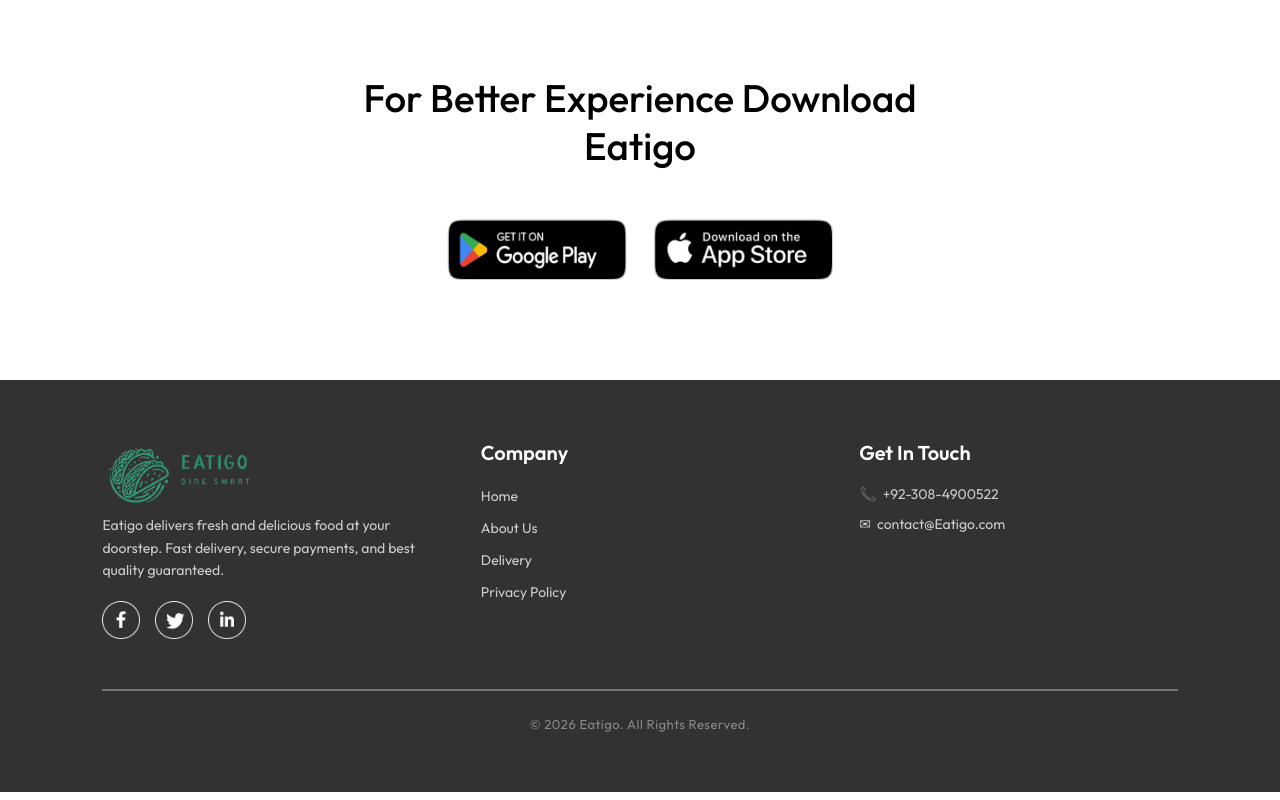
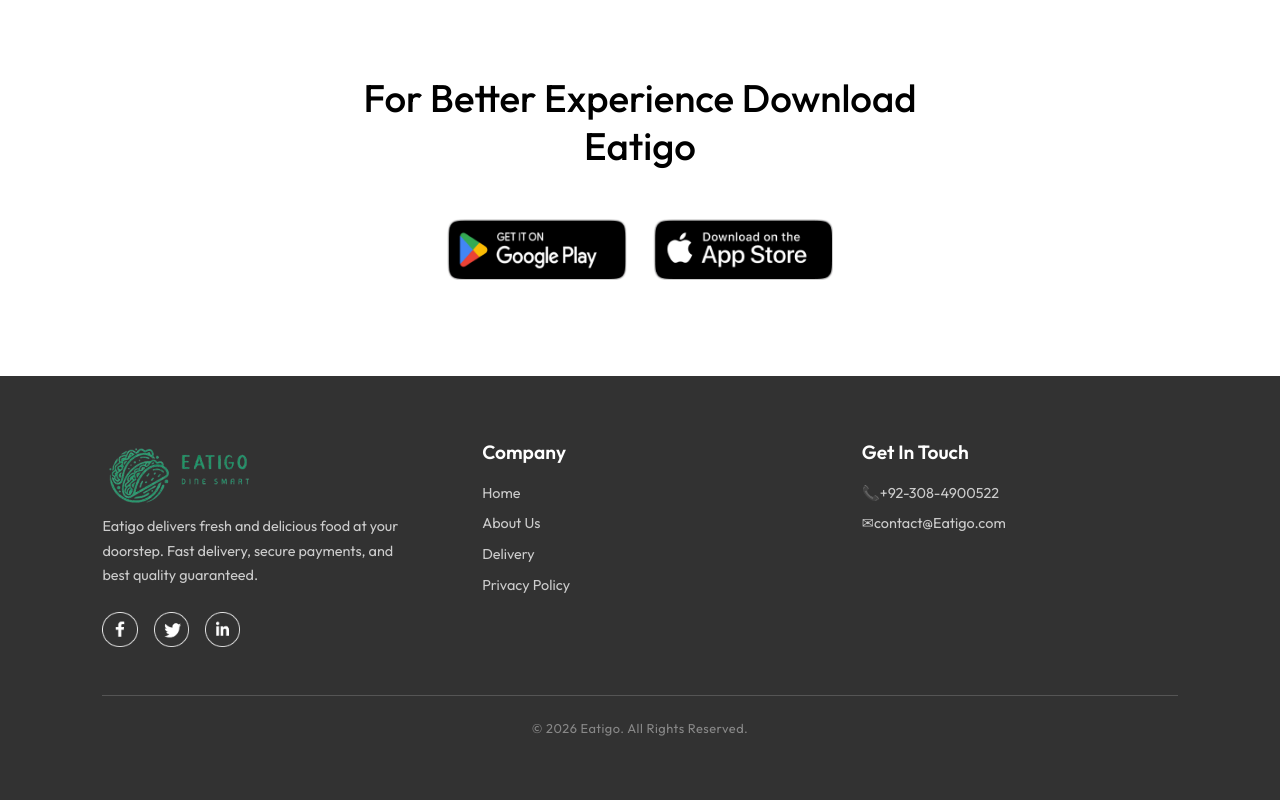
Before and after one commit to kamleshBisht04/KhanaExpress, a React (Vite) app in the folder frontend/: page /order in a window 1280 px wide. Shown: the part 6106-6906 px from the top of the page. Built offline with nearby package versions, Linux system fonts and the light colour scheme.

Commit message:
complete responsive

```diff
--- a/frontend/src/components/Footer/Footer.css
+++ b/frontend/src/components/Footer/Footer.css
@@ -1,151 +1,123 @@
 .footer {
-  margin-top: 6.25rem;
+  margin-top: 6rem;
   width: 100%;
   background: #323232;
   color: #ffffff;
-  padding: 3.75rem 8%;
+  padding: 4rem 8%;
   box-sizing: border-box;
   font-family: "Poppins", sans-serif;
 }
 
+/* Layout */
 .footer-content {
   display: flex;
   justify-content: space-between;
-  gap: 3.75rem;
+  gap: 4rem;
   flex-wrap: wrap;
 }
 
-/* All 3 Sections */
+/* All Sections */
 .footer-content-left,
 .footer-content-center,
 .footer-content-right {
   flex: 1;
-  min-width: 16.25rem;
+  min-width: 15rem;
 }
 
+/* Left Section */
 .footer-content-left p {
-  font-size: 0.875rem;
-  line-height: 1.6;
+  font-size: 0.9rem;
+  line-height: 1.7;
   color: #cccccc;
-  max-width: 21.875rem;
+  max-width: 22rem;
 }
 
-/* Social Icons */
 .footer-social-icon {
-  margin-top: 1.25rem;
+  margin-top: 1.5rem;
   display: flex;
-  gap: 0.9375rem;
+  gap: 1rem;
 }
 
 .footer-social-icon img {
-  width: 2.375rem;
+  width: 2.2rem;
   cursor: pointer;
-  transition: all 0.3s ease;
+  transition: 0.3s ease;
 }
 
 .footer-social-icon img:hover {
-  transform: scale(1.15);
+  transform: scale(1.1);
   opacity: 0.8;
 }
 
-/* CENTER SECTION */
-
-.footer-content-center h2 {
-  margin-bottom: 1.25rem;
-  font-size: 1.25rem;
+/* Headings */
+.footer-content-center h2,
+.footer-content-right h2 {
+  margin-bottom: 1.2rem;
+  font-size: 1.2rem;
   font-weight: 600;
 }
 
-.footer-content-center ul {
-  list-style: none;
-  padding: 0;
-  margin: 0;
-}
-
-.footer-content-center li {
-  margin-bottom: 0.75rem;
-}
-
-/* Footer Links */
-.footer-link {
-  text-decoration: none;
-  color: #cccccc;
-  font-size: 0.875rem;
-  transition: all 0.3s ease;
-}
-
-.footer-link:hover {
-  color: #ff4d4d;
-  padding-left: 0.3125rem;
-}
-
-/* CONTACT SECTION */
-
-.footer-contact-link {
-  text-decoration: none;
-  color: #cccccc;
-  transition: all 0.3s ease;
-}
-
-.footer-contact-link:hover {
-  color: #ff4d4d;
-  transform: translateX(0.1875rem);
-}
-
-.footer-content-right h2 {
-  margin-bottom: 1.25rem;
-  font-size: 1.25rem;
-  font-weight: 600;
-}
-
+/* Lists */
+.footer-content-center ul,
 .footer-content-right ul {
   list-style: none;
   padding: 0;
   margin: 0;
 }
 
+.footer-content-center li,
 .footer-content-right li {
-  margin-bottom: 0.75rem;
-  font-size: 0.875rem;
+  margin-bottom: 0.8rem;
+  font-size: 0.9rem;
   color: #cccccc;
-  display: flex;
-  align-items: center;
-  gap: 0.375rem;
+}
+
+/* Links */
+.footer-link,
+.footer-contact-link {
+  text-decoration: none;
+  color: #cccccc;
+  transition: 0.3s ease;
+}
+
+.footer-link:hover,
+.footer-contact-link:hover {
+  color: #ff4d4d;
+  padding-left: 0.3rem;
 }
 
 /* Divider */
-
 .footer hr {
-  margin: 3.125rem 0 1.5625rem;
+  margin: 3rem 0 1.5rem;
   border: none;
-  height: 0.09375rem;
-  background: #747474;
+  height: 1px;
+  background: #555;
 }
 
 .footer-copyright {
   text-align: center;
-  font-size: 0.8125rem;
+  font-size: 0.8rem;
   color: #888888;
-  letter-spacing: 0.03125rem;
+  letter-spacing: 0.03rem;
 }
 
-/* Responsive */
 
-@media (max-width: 62rem) {
+@media (max-width: 64rem) {
   .footer-content {
-    gap: 2.5rem;
+    gap: 3rem;
   }
 }
 
 @media (max-width: 48rem) {
   .footer {
-    padding: 3.125rem 6%;
+    padding: 3rem 6%;
   }
 
   .footer-content {
     flex-direction: column;
+    align-items: center;
     text-align: center;
-    gap: 2.5rem;
+    gap: 3rem;
   }
 
   .footer-content-left p {
@@ -159,15 +131,11 @@
 
 @media (max-width: 30rem) {
   .footer {
-    padding: 2.5rem 5%;
-  }
-
-  .footer-content-left img {
-    width: 8.125rem;
+    padding: 2.5rem 4%;
   }
 
   .footer-content-center h2,
   .footer-content-right h2 {
-    font-size: 1.125rem;
+    font-size: 1.1rem;
   }
 }
```
